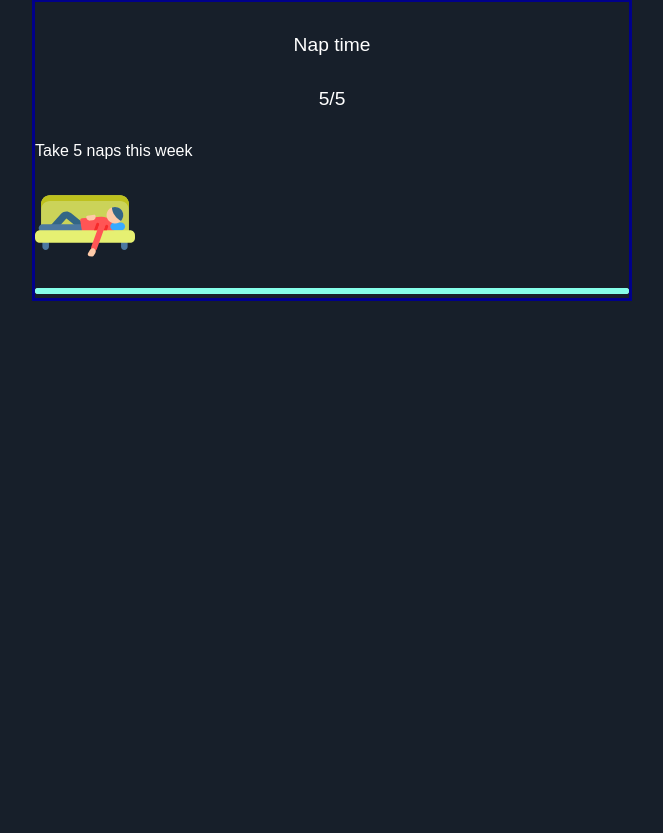
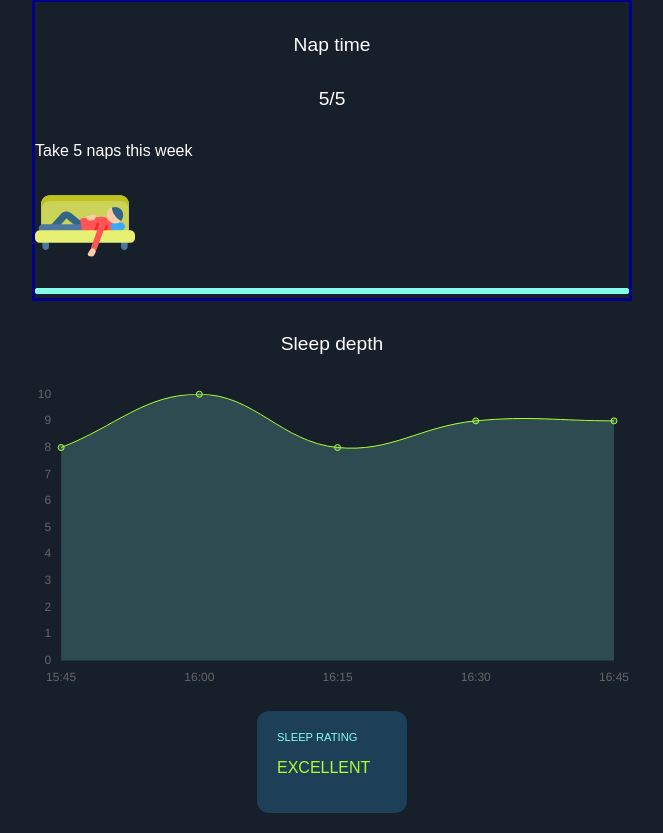
Before and after one commit to szczupag/rested, a React (Create React App) app: page /plan in a window 1280 px wide. Shown: the part 766-1599 px from the top of the page, without its empty margins (308-971 px from the left). Before the commit the page ends 1067 px from the top, so only its background shows below. Built offline with nearby package versions, Linux system fonts and the light colour scheme.

Commit message:
- add sleep finished

```diff
--- a/src/Page/Plan.js
+++ b/src/Page/Plan.js
@@ -4,6 +4,7 @@ import {Line} from 'rc-progress';
 import plan1 from '../assets/plan1_1.svg'
 import plan2 from '../assets/plan2_2.svg'
 import plan3 from '../assets/plan3.svg'
+import SleepEnded from "./SleepEnded";
 
 const data = [{
     title: "Sleepyhead",
@@ -41,6 +42,7 @@ const Plan = () => (
                 </div>
             )
         }
+        <SleepEnded n={1}/>
     </>
 )
 
--- /dev/null
+++ b/src/Page/SleepEnded.js
@@ -0,0 +1,88 @@
+import React, {Component} from 'react'
+import {Line} from 'react-chartjs-2';
+
+const datasets = [
+    {
+        labels: ['24', '1', '2', '3', '4', '5', '6', '7'],
+        datasets: [
+            {
+                label: 'Sleep depth',
+                backgroundColor: 'rgba(134, 255, 234, 0.2)',
+                borderColor: 'red',
+                borderWidth: 1,
+                data: [1, 2, 2, 3, 4, 3, 2, 1],
+                hoverBackgroundColor: 'rgba(255,99,132,0.4)',
+                hoverBorderColor: 'rgba(255,99,132,1)',
+            }
+        ],
+        data_text: {
+            className: "sleep-summary-bad",
+            text: "BAD"
+        }
+    }, {
+        labels: ['15:45', '16:00', '16:15', '16:30', '16:45'],
+        datasets: [
+            {
+                label: 'Sleep depth',
+                backgroundColor: 'rgba(134, 255, 234, 0.2)',
+                borderColor: 'greenyellow',
+                borderWidth: 1,
+                data: [8, 10, 8, 9, 9],
+                hoverBackgroundColor: 'rgba(255,99,132,0.4)',
+                hoverBorderColor: 'rgba(255,99,132,1)',
+            }
+        ], data_text: {
+            className: "sleep-summary-good",
+            text: "EXCELLENT"
+        }
+    }
+];
+
+
+class SleepEnded extends Component {
+    constructor(props) {
+        super(props);
+    }
+
+    render() {
+        return (
+            <>
+                <div>
+                    <h2>Sleep depth</h2>
+                    <Line
+                        legend={null}
+                        data={datasets[this.props.n]}
+                        width={100}
+                        height={250}
+                        options={{
+                            scales: {
+                                yAxes: [{
+                                    ticks: {
+                                        beginAtZero: true,
+                                        min: 0,
+                                        max: 10
+                                    },
+                                    gridLines: {
+                                        display: false,
+                                    },
+                                }],
+                                xAxes: [{
+                                    gridLines: {
+                                        display: false,
+                                    },
+                                }],
+                            },
+                            maintainAspectRatio: false
+                        }}
+                    />
+                </div>
+                <div className="avg-wrapper">
+                    <p className="avg-title">SLEEP RATING</p>
+                    <p className={datasets[this.props.n].data_text.className}>{datasets[this.props.n].data_text.text}</p>
+                </div>
+            </>
+        )
+    }
+}
+
+export default SleepEnded;
--- a/src/index.css
+++ b/src/index.css
@@ -182,6 +182,14 @@ button:hover {
     margin: 0;
 }
 
+.sleep-summary-bad {
+    color: red;
+}
+
+.sleep-summary-good {
+    color: greenyellow;
+}
+
 .rc-slider .rc-slider-handle {
     border: #86FFEA;
     background-color: #86FFEA;
```
